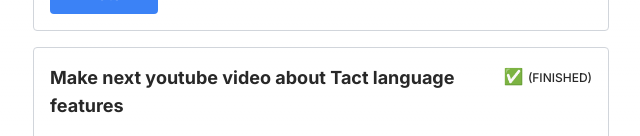
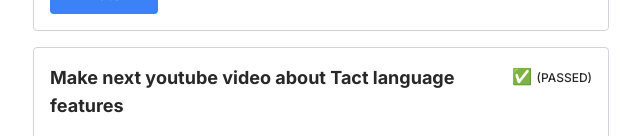
Before and after one commit to liketurbo/evm-over-ton-vote, a Next.js app: page /ballots in a window 1280 px wide. Shown: the part 816-952 px from the top of the page, without its empty margins (319-959 px from the left). Built offline with nearby package versions, Linux system fonts and the light colour scheme.

Commit message:
Add new statuses

```diff
--- a/src/app/ballots/page.tsx
+++ b/src/app/ballots/page.tsx
@@ -28,7 +28,7 @@
   {
     id: 2,
     title: "Make next youtube video about Tact language features",
-    status: "finished",
+    status: "passed",
     eligibleWallets: [
       "0x3fC91A3afd70395Cd496C647d5a6CC9D4B2b7FAD",
       "0x8F34beE39052EEF6d247c4f635F9598c57DD8483",
--- a/src/components/BallotCard.tsx
+++ b/src/components/BallotCard.tsx
@@ -7,13 +7,17 @@
 
 export const statusEmoji: Record<string, string> = {
   progress: "⏳",
-  finished: "✅",
+  passed: "✅",
+  declined: "❌",
+  draw: "🏳️",
 };
+
+type BallotStatus = "progress" | "passed" | "declined" | "draw";
 
 export interface Ballot {
   id: number;
   title: string;
-  status: "progress" | "finished";
+  status: BallotStatus;
   eligibleWallets: string[];
   toPassNeed: number;
 }
@@ -23,12 +27,27 @@
   ballot: Ballot;
 }
 
-function renderRequiredVotesText(ballot: Ballot) {
+function getRequiredVotesText(ballot: Ballot) {
   if (ballot.toPassNeed === ballot.eligibleWallets.length) {
     return "(All votes required)";
   } else {
     const voteLabel = ballot.toPassNeed === 1 ? "vote" : "votes";
     return `(Min. ${ballot.toPassNeed} ${voteLabel} required)`;
+  }
+}
+
+function getStatusText(status: BallotStatus) {
+  switch (status) {
+    case "progress":
+      return "(In progress)";
+    case "passed":
+      return "(Passed)";
+    case "declined":
+      return "(Declined)";
+    case "draw":
+      return "(Draw)";
+    default:
+      return "";
   }
 }
 
@@ -64,7 +83,7 @@
           <p className="ml-auto">
             {statusEmoji[ballot.status]}{" "}
             <span className="text-xs font-medium uppercase">
-              {ballot.status === "progress" ? "(In progress)" : "(Finished)"}
+              {getStatusText(ballot.status)}
             </span>
           </p>
         </div>
@@ -82,7 +101,7 @@
               ))}
           </div>
           <span className="text-xs font-medium uppercase">
-            {renderRequiredVotesText(ballot)}
+            {getRequiredVotesText(ballot)}
           </span>
         </p>
         <div
```
